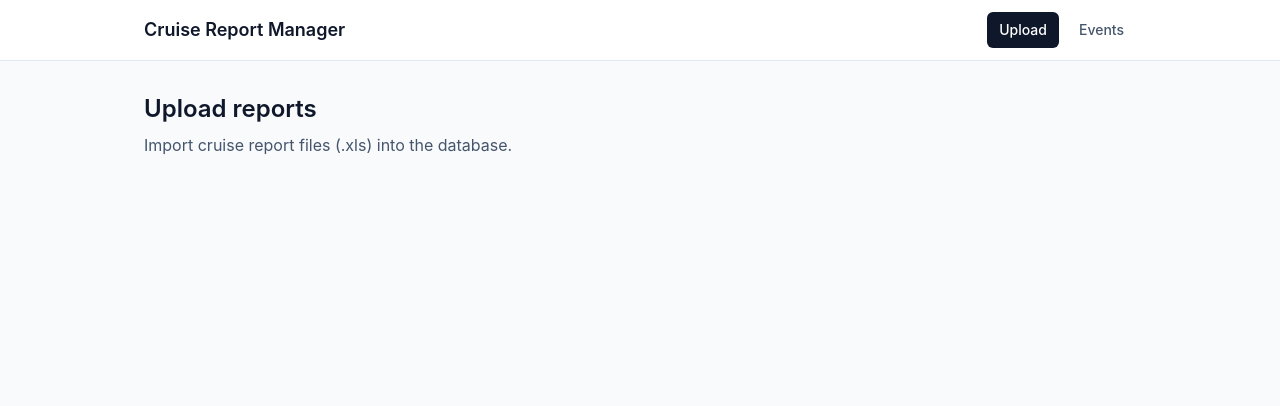
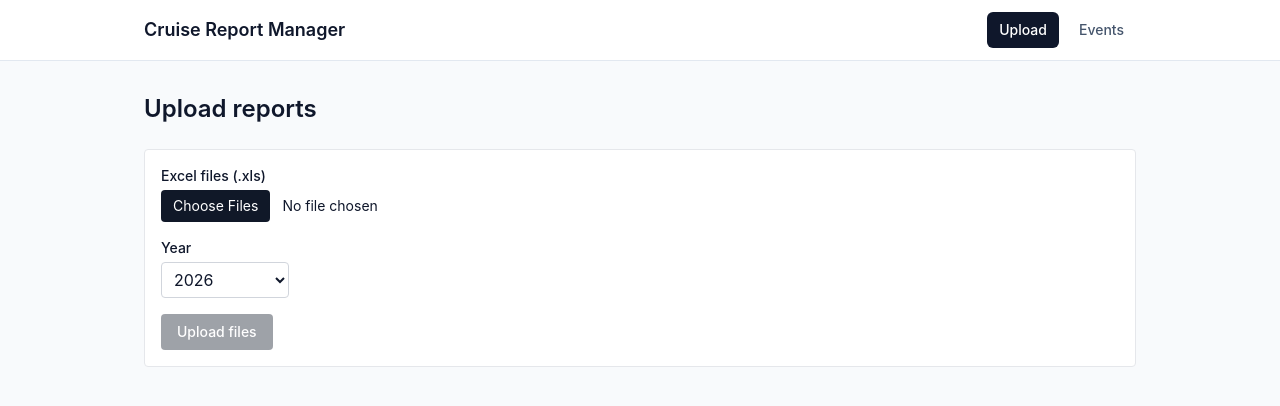
Before and after one commit to anthonylana/cruise-report-system, a React (Vite) app in the folder frontend/: page /upload in a window 1280 px wide. Shown: the top 406 px of the page. Built offline with nearby package versions, Linux system fonts and the light colour scheme.

Commit message:
feat(frontend): add upload page with validation, year selector and results

```diff
--- /dev/null
+++ b/frontend/src/components/upload/FilePicker.tsx
@@ -0,0 +1,31 @@
+import type { ChangeEvent } from 'react';
+
+type Props = {
+  disabled: boolean;
+  onSelect: (files: File[]) => void;
+};
+
+export function FilePicker({ disabled, onSelect }: Props) {
+  function handleChange(e: ChangeEvent<HTMLInputElement>) {
+    onSelect(Array.from(e.target.files ?? []));
+    // Allows re-selecting the same file(s) later; we show the selection ourselves.
+    e.target.value = '';
+  }
+
+  return (
+    <div className="flex flex-col gap-1">
+      <label htmlFor="files" className="text-sm font-medium">
+        Excel files (.xls)
+      </label>
+      <input
+        id="files"
+        type="file"
+        multiple
+        accept=".xls,application/vnd.ms-excel"
+        disabled={disabled}
+        onChange={handleChange}
+        className="text-sm file:mr-3 file:rounded file:border-0 file:bg-gray-900 file:px-3 file:py-1.5 file:text-white disabled:opacity-50"
+      />
+    </div>
+  );
+}
--- /dev/null
+++ b/frontend/src/components/upload/StatusBadge.tsx
@@ -0,0 +1,15 @@
+import type { ItemStatus } from '../../hooks/uploadQueue';
+
+// Record<ItemStatus, ...> forces an entry for every status: add a status, TS makes you style it.
+const STYLES: Record<ItemStatus, { label: string; className: string }> = {
+  pending: { label: 'Waiting', className: 'bg-gray-100 text-gray-700' },
+  uploading: { label: 'Uploading…', className: 'bg-blue-100 text-blue-800' },
+  imported: { label: 'Imported', className: 'bg-green-100 text-green-800' },
+  skipped: { label: 'Skipped', className: 'bg-amber-100 text-amber-800' },
+  error: { label: 'Error', className: 'bg-red-100 text-red-800' },
+};
+
+export function StatusBadge({ status }: { status: ItemStatus }) {
+  const { label, className } = STYLES[status];
+  return <span className={`rounded px-2 py-0.5 text-xs font-medium ${className}`}>{label}</span>;
+}
--- /dev/null
+++ b/frontend/src/components/upload/UploadResults.tsx
@@ -0,0 +1,60 @@
+import { extractRefId } from '../../api/imports';
+import type { QueueItem, QueueSummary } from '../../hooks/uploadQueue';
+import { StatusBadge } from './StatusBadge';
+
+export function UploadSummary({ summary }: { summary: QueueSummary }) {
+  const finished = summary.imported + summary.skipped + summary.error;
+  return (
+    <p role="status" className="text-sm text-gray-700">
+      {finished} of {summary.total} done · {summary.imported} imported · {summary.skipped} skipped ·{' '}
+      {summary.error} {summary.error === 1 ? 'error' : 'errors'}
+    </p>
+  );
+}
+
+function ResultRow({ item }: { item: QueueItem }) {
+  const result = item.result;
+  const refId = extractRefId(result?.message ?? null);
+
+  return (
+    <li className="flex flex-col gap-1 border-b border-gray-100 py-3 last:border-0">
+      <div className="flex items-center justify-between gap-3">
+        <span className="truncate font-medium">{item.file.name}</span>
+        <StatusBadge status={item.status} />
+      </div>
+
+      {result?.status === 'imported' && (
+        <p className="text-sm text-gray-600">
+          Event #{result.event_id} · {result.event_date ?? 'no date'} ·{' '}
+          {result.client_name ?? 'no client'}
+        </p>
+      )}
+
+      {result?.message && <p className="text-sm text-gray-700">{result.message}</p>}
+
+      {refId && (
+        <p className="text-xs text-gray-500">
+          Reference: <code className="rounded bg-gray-100 px-1">{refId}</code>
+        </p>
+      )}
+
+      {result && result.warnings.length > 0 && (
+        <ul className="list-inside list-disc text-sm text-amber-700">
+          {result.warnings.map((w, i) => (
+            <li key={i}>{w}</li>
+          ))}
+        </ul>
+      )}
+    </li>
+  );
+}
+
+export function UploadResultsList({ items }: { items: QueueItem[] }) {
+  return (
+    <ul aria-label="Upload results" className="rounded border border-gray-200 bg-white px-4">
+      {items.map((item) => (
+        <ResultRow key={item.id} item={item} />
+      ))}
+    </ul>
+  );
+}
--- /dev/null
+++ b/frontend/src/components/upload/YearSelect.tsx
@@ -0,0 +1,39 @@
+import { yearOptions } from '../../utils/uploadForm';
+
+type Props = {
+  value: number;
+  currentYear: number;
+  disabled: boolean;
+  onChange: (year: number) => void;
+};
+
+export function YearSelect({ value, currentYear, disabled, onChange }: Props) {
+  const isOtherYear = value !== currentYear;
+
+  return (
+    <div className="flex flex-col gap-1">
+      <label htmlFor="year" className="text-sm font-medium">
+        Year
+      </label>
+      <select
+        id="year"
+        value={value}
+        disabled={disabled}
+        onChange={(e) => onChange(Number(e.target.value))}
+        className="w-32 rounded border border-gray-300 px-2 py-1.5 disabled:opacity-50"
+      >
+        {yearOptions(currentYear).map((y) => (
+          <option key={y} value={y}>
+            {y}
+          </option>
+        ))}
+      </select>
+      {isOtherYear && (
+        <p className="text-sm text-amber-700">
+          {value} is not the current year ({currentYear}). All files in this batch will be imported
+          as {value}.
+        </p>
+      )}
+    </div>
+  );
+}
--- a/frontend/src/pages/UploadPage.tsx
+++ b/frontend/src/pages/UploadPage.tsx
@@ -1,8 +1,104 @@
-export default function UploadPage() {
+import { useState, type FormEvent } from 'react';
+import { FilePicker } from '../components/upload/FilePicker';
+import { UploadResultsList, UploadSummary } from '../components/upload/UploadResults';
+import { YearSelect } from '../components/upload/YearSelect';
+import { useUploadQueue, type UploadFn } from '../hooks/useUploadQueue';
+import { validateFiles, type FileSelection } from '../utils/uploadForm';
+
+type Props = {
+  /** Injected in tests; the app uses the real uploadImport (the hook's default). */
+  upload?: UploadFn;
+};
+
+export default function UploadPage({ upload }: Props) {
+  const currentYear = new Date().getFullYear();
+  const queue = useUploadQueue(upload);
+  const [selection, setSelection] = useState<FileSelection | null>(null);
+  const [year, setYear] = useState(currentYear);
+
+  // Derived, not stored.
+  const acceptedCount = selection?.accepted.length ?? 0;
+  const canSubmit = acceptedCount > 0 && !queue.isRunning;
+
+  function handleSelect(files: File[]) {
+    if (queue.phase === 'done') queue.reset(); // a new pick starts a new batch
+    setSelection(validateFiles(files));
+  }
+
+  function handleSubmit(e: FormEvent<HTMLFormElement>) {
+    e.preventDefault(); // stop the browser's full-page form submit
+    if (!selection || !canSubmit) return;
+    void queue.start(selection.accepted, year); // the hook drives the rest
+    setSelection(null);
+  }
+
   return (
-    <section>
+    <section className="flex flex-col gap-6">
       <h1 className="text-2xl font-semibold">Upload reports</h1>
-      <p className="mt-2 text-slate-600">Import cruise report files (.xls) into the database.</p>
+
+      <form
+        onSubmit={handleSubmit}
+        className="flex flex-col gap-4 rounded border border-gray-200 bg-white p-4"
+      >
+        <FilePicker disabled={queue.isRunning} onSelect={handleSelect} />
+        <YearSelect
+          value={year}
+          currentYear={currentYear}
+          disabled={queue.isRunning}
+          onChange={setYear}
+        />
+
+        {acceptedCount > 0 && (
+          <p className="text-sm text-gray-700">
+            {acceptedCount} file{acceptedCount === 1 ? '' : 's'} ready:{' '}
+            {selection?.accepted.map((f) => f.name).join(', ')}
+          </p>
+        )}
+
+        {selection && selection.rejected.length > 0 && (
+          <ul aria-label="Rejected files" className="text-sm text-red-700">
+            {selection.rejected.map((r, i) => (
+              <li key={i}>
+                <span className="font-medium">{r.name}</span>: {r.reason}
+              </li>
+            ))}
+          </ul>
+        )}
+
+        <div>
+          <button
+            type="submit"
+            disabled={!canSubmit}
+            className="rounded bg-gray-900 px-4 py-2 text-sm font-medium text-white disabled:cursor-not-allowed disabled:opacity-40"
+          >
+            {queue.isRunning
+              ? 'Uploading…'
+              : `Upload ${acceptedCount || ''} file${acceptedCount === 1 ? '' : 's'}`.replace(
+                  '  ',
+                  ' ',
+                )}
+          </button>
+        </div>
+      </form>
+
+      {queue.items.length > 0 && (
+        <div className="flex flex-col gap-3">
+          <div className="flex items-center justify-between">
+            <UploadSummary summary={queue.summary} />
+            {queue.phase === 'done' && (
+              <button
+                type="button"
+                onClick={queue.reset}
+                className="text-sm text-gray-600 underline hover:text-gray-900"
+              >
+                Clear results
+              </button>
+            )}
+          </div>
+          <p className="text-xs text-gray-500">Batch year: {queue.year}</p>
+          <UploadResultsList items={queue.items} />
+        </div>
+      )}
     </section>
   );
 }
--- /dev/null
+++ b/frontend/src/utils/uploadForm.ts
@@ -0,0 +1,36 @@
+import { MAX_UPLOAD_BYTES, MIN_YEAR } from '../api/imports';
+
+export type RejectedFile = { name: string; reason: string };
+export type FileSelection = { accepted: File[]; rejected: RejectedFile[] };
+
+const MB = 1024 * 1024;
+
+/** Returns why a file can't be uploaded, or null if it's fine. Mirrors the backend checks. */
+export function rejectionReason(file: File): string | null {
+  const name = file.name.toLowerCase();
+  if (name.endsWith('.xlsx')) {
+    return 'Only Excel 97-2003 (.xls) is supported. Save the file as .xls first.';
+  }
+  if (!name.endsWith('.xls')) return 'Not an .xls file.';
+  if (file.size === 0) return 'The file is empty.';
+  if (file.size > MAX_UPLOAD_BYTES) return `Larger than ${MAX_UPLOAD_BYTES / MB} MB.`;
+  return null;
+}
+
+export function validateFiles(files: File[]): FileSelection {
+  const accepted: File[] = [];
+  const rejected: RejectedFile[] = [];
+  for (const file of files) {
+    const reason = rejectionReason(file);
+    if (reason) rejected.push({ name: file.name, reason });
+    else accepted.push(file);
+  }
+  return { accepted, rejected };
+}
+
+/** Newest first: next year (for early bookings) down to MIN_YEAR. */
+export function yearOptions(currentYear: number): number[] {
+  const years: number[] = [];
+  for (let y = currentYear + 1; y >= MIN_YEAR; y--) years.push(y);
+  return years;
+}
```
Also changed, not shown: 2 other files (tests, documents, lock files or other folders).
